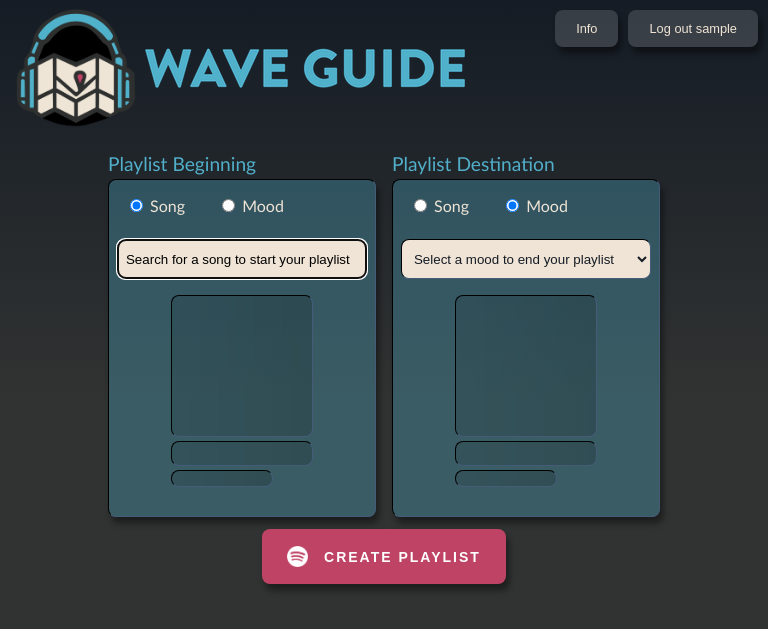
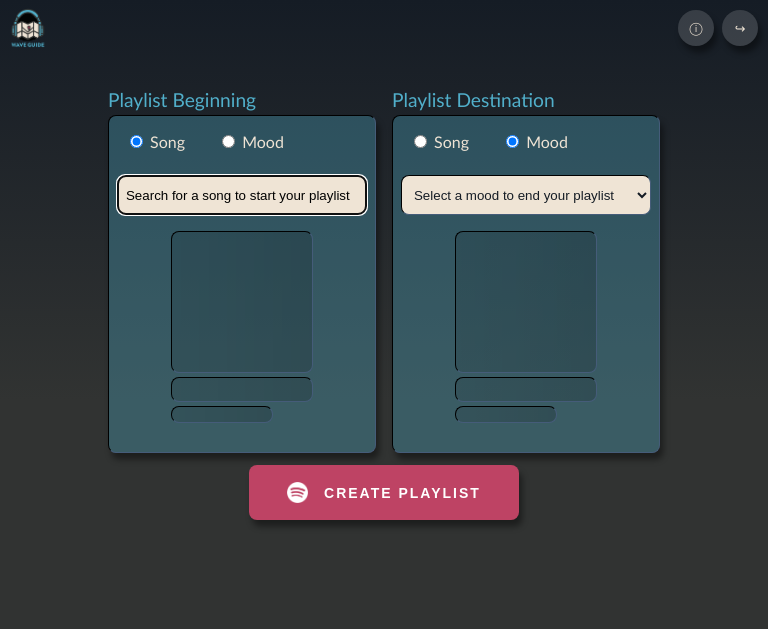
Before and after one commit to capbk/wave_guide, a Flask app: template wave_guide/templates/index.html in a window 768 px wide. Shown: the top 629 px of the page. Run offline with Flask 2, Linux system fonts and the light colour scheme; the template is opened without the code that fills it: most values are stand-ins (such as "Sample title", 1, 10 or a date in 2020).

Commit message:
info and logout button for mobile

```diff
--- a/wave_guide/static/css/style.css
+++ b/wave_guide/static/css/style.css
@@ -383,7 +383,8 @@ html {
 
 .generate-playllist-btn {
   z-index: 0;
-  margin-bottom: 40px;
+  margin: 4px 8px 40px 8px;
+  width: 270px;
 }
 
 .btn:hover {
@@ -488,3 +489,56 @@ html {
   max-width: 500px;
   text-overflow: ellipsis;
 }
+
+/* Hide desktop elements by default (mobile-first) */
+.desktop-only {
+  display: none;
+}
+
+.mobile-only {
+  display: block;
+}
+
+/* Mobile logo sizing */
+.mobile-only.logo {
+  height: 40px;
+  width: auto;
+}
+
+/* Desktop styles */
+@media (min-width: 768px) {
+  .desktop-only {
+    display: block;
+  }
+
+  .mobile-only {
+    display: none;
+  }
+}
+
+@media screen and (max-width: 768px) {
+  .desktop-only {
+    display: none;
+  }
+
+  .mobile-only {
+    display: block;
+  }
+
+  .header-buttons button {
+    padding: 8px;
+    min-width: 36px;
+    height: 36px;
+    border-radius: 50%;
+  }
+
+  .header-buttons {
+    gap: 8px;  /* Reduces space between buttons */
+  }
+
+  /* If you want to make the buttons even more minimal, you could remove their background */
+  .info-btn, .log-out-btn {
+    background: var(--transparent-grey);
+    border: none;
+  }
+}
--- a/wave_guide/templates/index.html
+++ b/wave_guide/templates/index.html
@@ -7,15 +7,25 @@
       rel="stylesheet"
       href="{{ url_for('static', filename='css/style.css') }}"
     />
+    <meta name="viewport" content="width=device-width, initial-scale=1.0">
   </head>
   <body>
     <div class="header-bar">
-      <img src="static/images/wave_guide_logo.png" class="logo-small" />
-      <img src="static/images/wave_guide_text.png" class="product-name" />
+      <div class="header-logo">
+        <img src="static/images/wave_guide_logo.png" class="logo-small desktop-only" />
+        <img src="static/images/wave_guide_text.png" class="product-name desktop-only" />
+        <img src="static/images/wave_guide_logo_with_text.png" class="logo mobile-only" />
+      </div>
       <div class="header-buttons">
-        <button type="button" class="info-btn" id="info-btn">Info</button>
+        <button type="button" class="info-btn" id="info-btn">
+          <span class="desktop-only">Info</span>
+          <span class="mobile-only">ⓘ</span>
+        </button>
         <form action="/log_out" method="GET">
-          <button type="submit" class="log-out-btn">Log out {{user_name}}</button>
+          <button type="submit" class="log-out-btn">
+            <span class="desktop-only">Log out {{user_name}}</span>
+            <span class="mobile-only">↪</span>
+          </button>
         </form>
       </div>
     </div>
```
